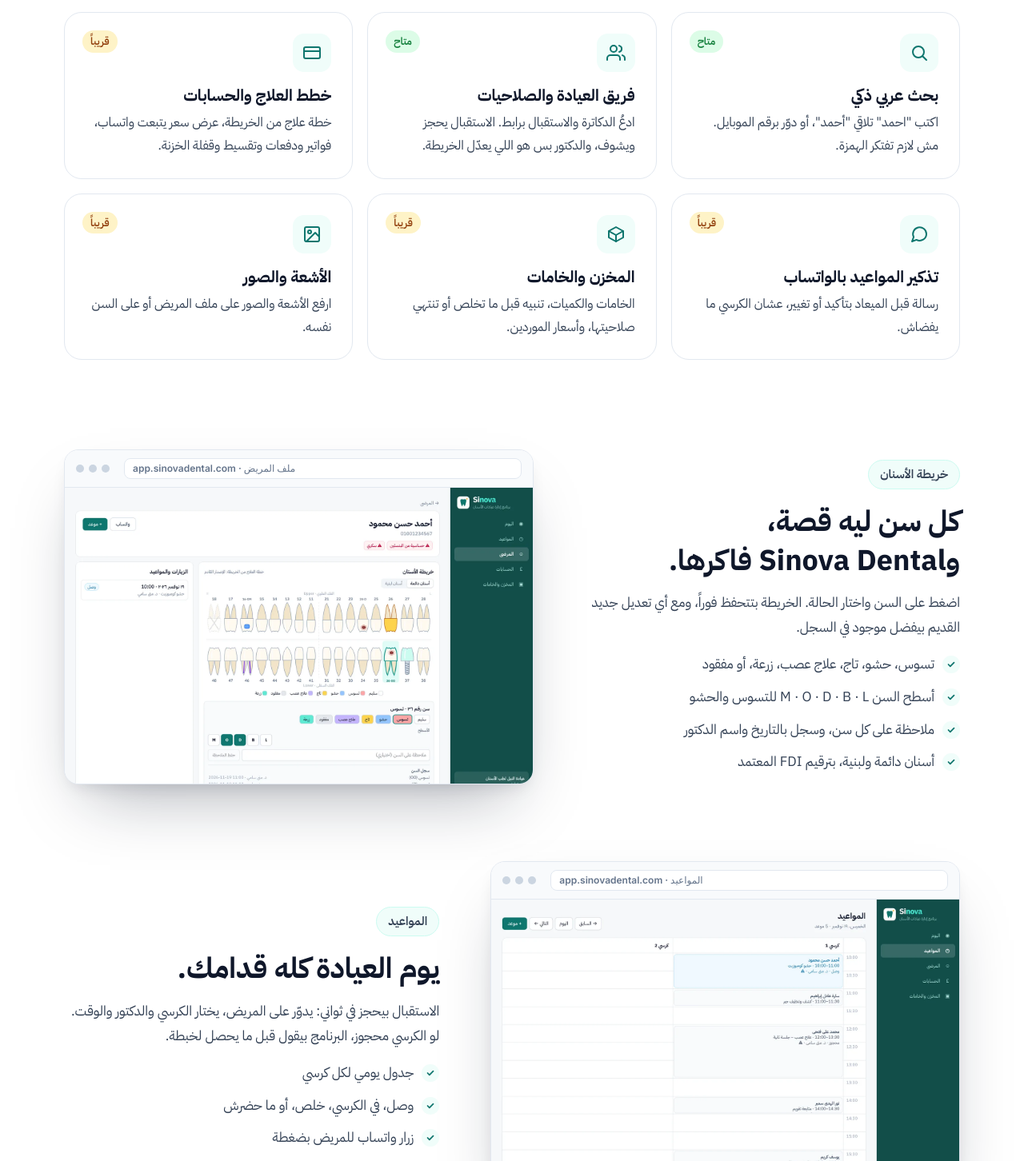
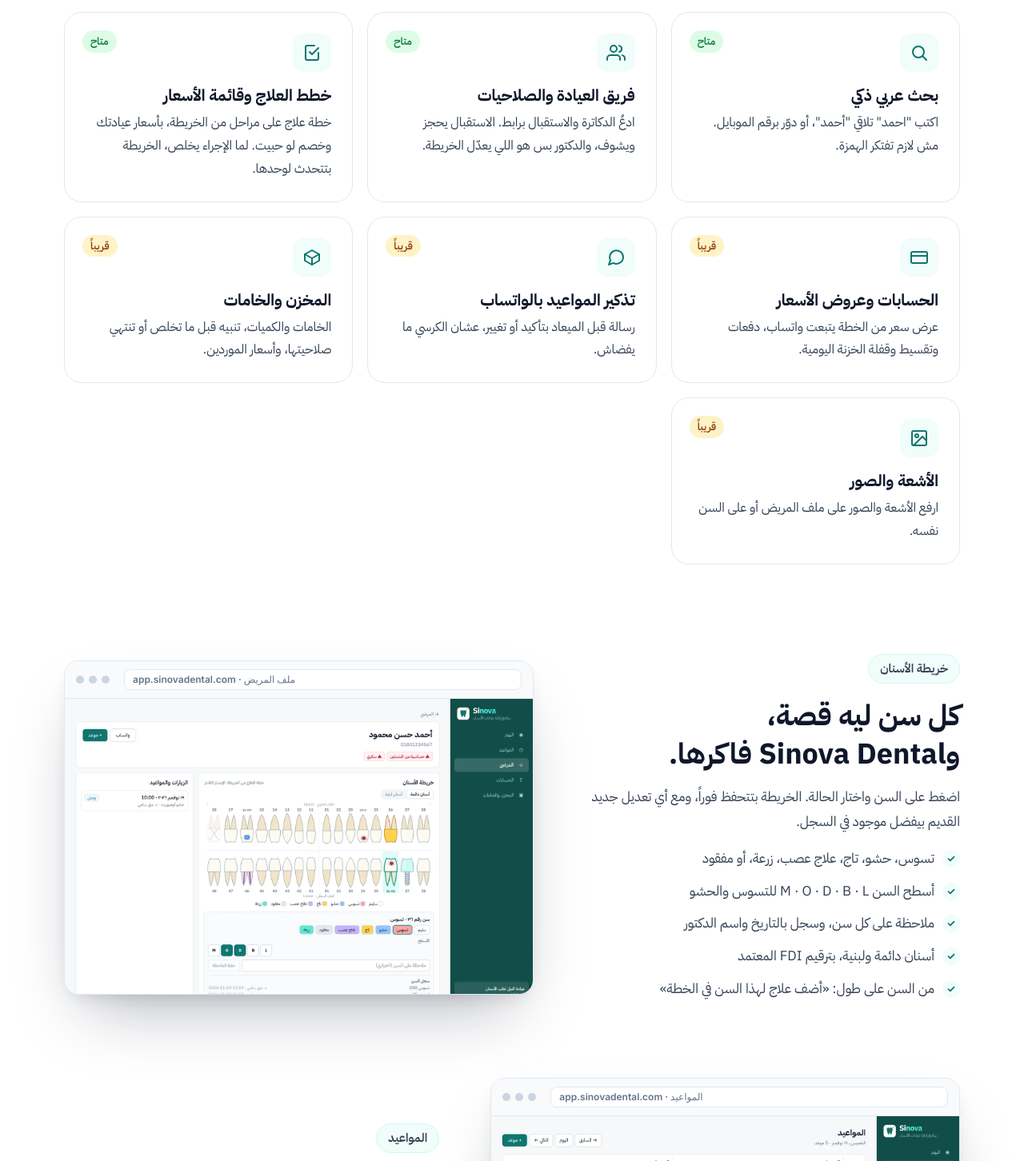
Before and after one commit to sltnlabs/sltnlabs.github.io, a plain HTML site: page sinova/index.html in a window 1280 px wide. Shown: the part 1911-3363 px from the top of the page at 80% size. Drawn offline with Linux system fonts and the light colour scheme.

Commit message:
Sinova: Live (not Pilot) on the home page; features list matches the app (treatment plans and price list available)
Co-Authored-By: Claude Opus 5.5 <noreply@anthropic.com>
Claude-Session: https://claude.ai/code/session_01FEiQQBqpNG4a4gYfaLxyvE

```diff
--- a/sinova/index.html
+++ b/sinova/index.html
@@ -234,7 +234,8 @@ footer a { text-decoration: none; } footer a:hover { color: var(--teal); }
       <article class="feat reveal"><span class="tag on">متاح</span><div class="ic"><svg width="24" height="24" viewBox="0 0 64 64" fill="currentColor"><path d="M17 21c0-6 7-8.5 15-4.8 8-3.7 15-1.2 15 4.8 0 6.8-1.9 10.4-3 16.2-1.2 6.4-2.2 12.8-6 12.8-3.6 0-2.6-9-6-9s-2.4 9-6 9c-3.8 0-4.8-6.4-6-12.8-1.1-5.8-3-9.4-3-16.2z"/></svg></div><h3>خريطة الأسنان</h3><p>رسم حقيقي للأسنان الدائمة واللبنية، بالحالة والأسطح والملاحظات وسجل كامل لكل سن.</p></article>
       <article class="feat reveal"><span class="tag on">متاح</span><div class="ic"><svg width="24" height="24" viewBox="0 0 24 24" fill="none" stroke="currentColor" stroke-width="2" stroke-linecap="round" stroke-linejoin="round"><circle cx="11" cy="11" r="7"/><path d="M21 21l-4.3-4.3"/></svg></div><h3>بحث عربي ذكي</h3><p>اكتب "احمد" تلاقي "أحمد"، أو دوّر برقم الموبايل. مش لازم تفتكر الهمزة.</p></article>
       <article class="feat reveal"><span class="tag on">متاح</span><div class="ic"><svg width="24" height="24" viewBox="0 0 24 24" fill="none" stroke="currentColor" stroke-width="2" stroke-linecap="round" stroke-linejoin="round"><path d="M17 21v-2a4 4 0 0 0-4-4H5a4 4 0 0 0-4 4v2"/><circle cx="9" cy="7" r="4"/><path d="M23 21v-2a4 4 0 0 0-3-3.9M16 3.1a4 4 0 0 1 0 7.8"/></svg></div><h3>فريق العيادة والصلاحيات</h3><p>ادعُ الدكاترة والاستقبال برابط. الاستقبال يحجز ويشوف، والدكتور بس هو اللي يعدّل الخريطة.</p></article>
-      <article class="feat reveal"><span class="tag soon">قريباً</span><div class="ic"><svg width="24" height="24" viewBox="0 0 24 24" fill="none" stroke="currentColor" stroke-width="2" stroke-linecap="round" stroke-linejoin="round"><rect x="2" y="5" width="20" height="14" rx="2"/><path d="M2 10h20"/></svg></div><h3>خطط العلاج والحسابات</h3><p>خطة علاج من الخريطة، عرض سعر يتبعت واتساب، فواتير ودفعات وتقسيط وقفلة الخزنة.</p></article>
+      <article class="feat reveal"><span class="tag on">متاح</span><div class="ic"><svg width="24" height="24" viewBox="0 0 24 24" fill="none" stroke="currentColor" stroke-width="2" stroke-linecap="round" stroke-linejoin="round"><path d="M9 11l3 3 8-8"/><path d="M20 12v7a2 2 0 0 1-2 2H6a2 2 0 0 1-2-2V5a2 2 0 0 1 2-2h9"/></svg></div><h3>خطط العلاج وقائمة الأسعار</h3><p>خطة علاج على مراحل من الخريطة، بأسعار عيادتك وخصم لو حبيت. لما الإجراء يخلص، الخريطة بتتحدث لوحدها.</p></article>
+      <article class="feat reveal"><span class="tag soon">قريباً</span><div class="ic"><svg width="24" height="24" viewBox="0 0 24 24" fill="none" stroke="currentColor" stroke-width="2" stroke-linecap="round" stroke-linejoin="round"><rect x="2" y="5" width="20" height="14" rx="2"/><path d="M2 10h20"/></svg></div><h3>الحسابات وعروض الأسعار</h3><p>عرض سعر من الخطة يتبعت واتساب، دفعات وتقسيط وقفلة الخزنة اليومية.</p></article>
       <article class="feat reveal"><span class="tag soon">قريباً</span><div class="ic"><svg width="24" height="24" viewBox="0 0 24 24" fill="none" stroke="currentColor" stroke-width="2" stroke-linecap="round" stroke-linejoin="round"><path d="M21 11.5a8.4 8.4 0 0 1-12.4 7.4L3 21l2.1-5.6A8.4 8.4 0 1 1 21 11.5z"/></svg></div><h3>تذكير المواعيد بالواتساب</h3><p>رسالة قبل الميعاد بتأكيد أو تغيير، عشان الكرسي ما يفضاش.</p></article>
       <article class="feat reveal"><span class="tag soon">قريباً</span><div class="ic"><svg width="24" height="24" viewBox="0 0 24 24" fill="none" stroke="currentColor" stroke-width="2" stroke-linecap="round" stroke-linejoin="round"><path d="M21 8l-9-5-9 5v8l9 5 9-5z"/><path d="M3 8l9 5 9-5M12 13v8"/></svg></div><h3>المخزن والخامات</h3><p>الخامات والكميات، تنبيه قبل ما تخلص أو تنتهي صلاحيتها، وأسعار الموردين.</p></article>
       <article class="feat reveal"><span class="tag soon">قريباً</span><div class="ic"><svg width="24" height="24" viewBox="0 0 24 24" fill="none" stroke="currentColor" stroke-width="2" stroke-linecap="round" stroke-linejoin="round"><rect x="3" y="3" width="18" height="18" rx="2"/><circle cx="9" cy="9" r="2"/><path d="M21 15l-5-5L5 21"/></svg></div><h3>الأشعة والصور</h3><p>ارفع الأشعة والصور على ملف المريض أو على السن نفسه.</p></article>
@@ -254,6 +255,7 @@ footer a { text-decoration: none; } footer a:hover { color: var(--teal); }
           <li>أسطح السن M · O · D · B · L للتسوس والحشو</li>
           <li>ملاحظة على كل سن، وسجل بالتاريخ واسم الدكتور</li>
           <li>أسنان دائمة ولبنية، بترقيم FDI المعتمد</li>
+          <li>من السن على طول: «أضف علاج لهذا السن في الخطة»</li>
         </ul>
       </div>
       <div class="browser"><div class="bar"><i></i><i></i><i></i><span>app.sinovadental.com · ملف المريض</span></div><img src="shots/chart.webp" width="1600" height="1012" alt="خريطة أسنان مريض في Sinova Dental: حشو وتاج وتسوس وعلاج عصب وزرعة" loading="lazy"></div>
```
Also changed, not shown: index.html (+1 -2 lines).
